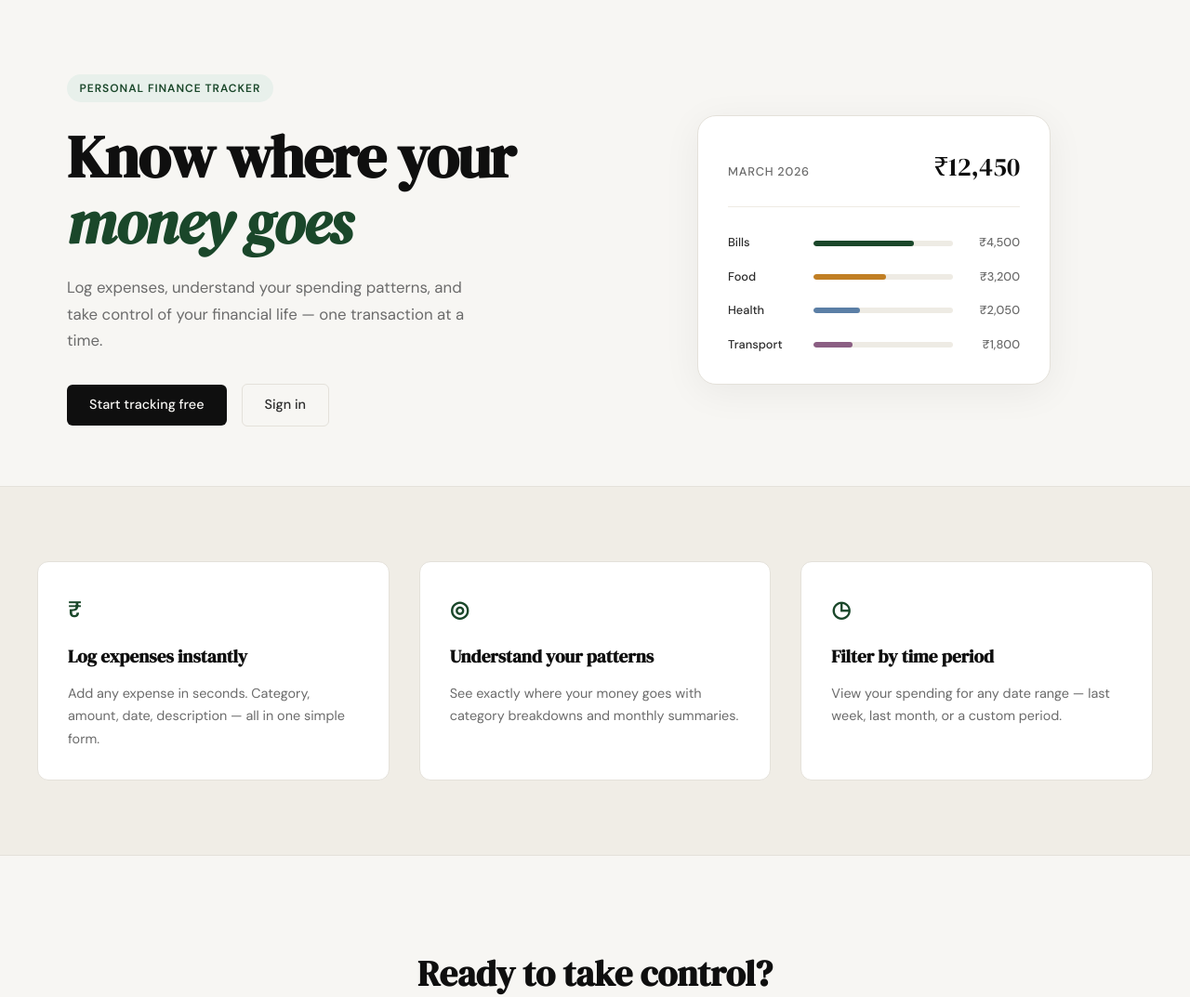
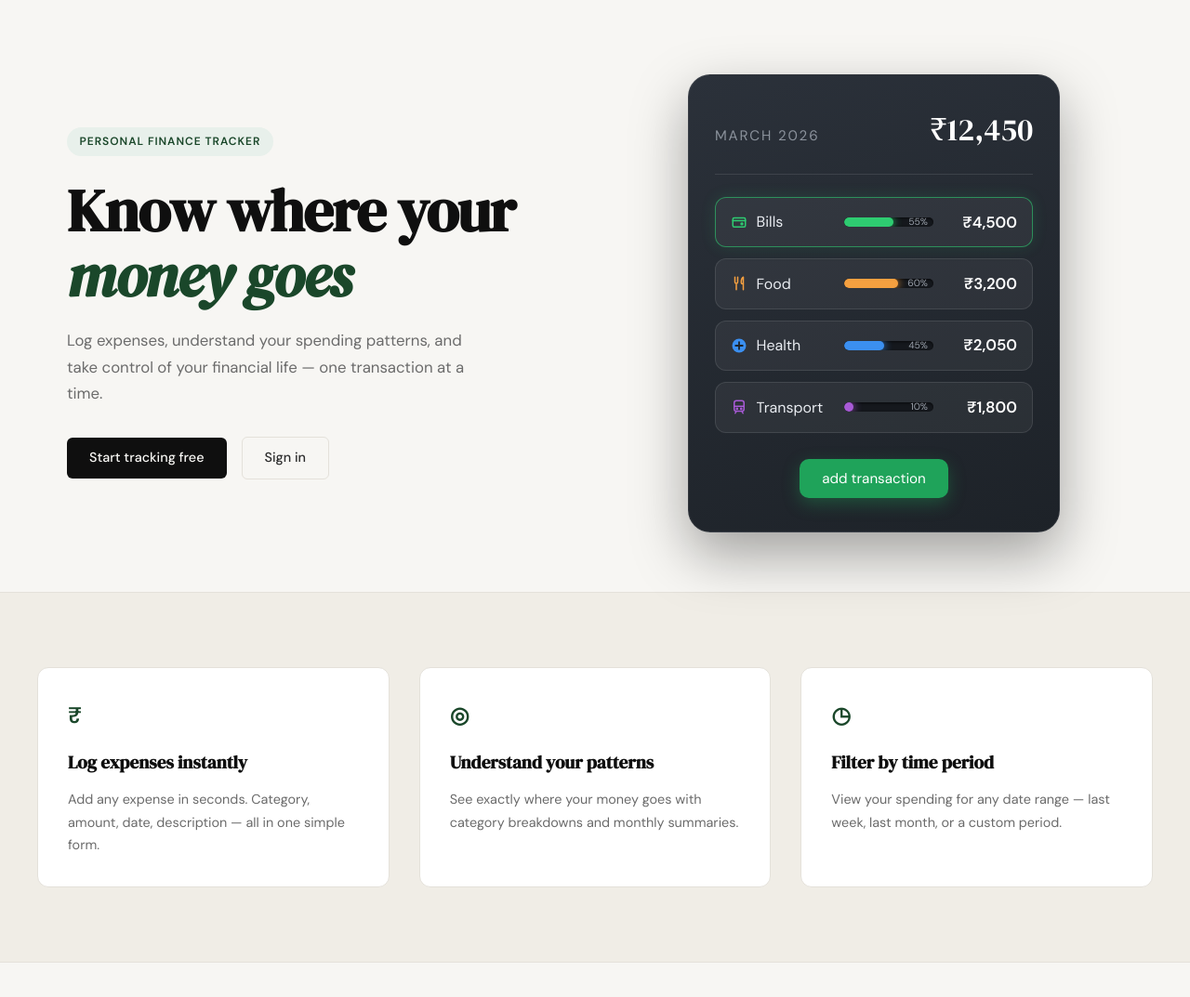
Before and after one commit to aneeq885/expense-tracker, a Flask app: page / in a window 1280 px wide. Shown: the part 61-1134 px from the top of the page at 93% size. Run offline with Flask 3, Linux system fonts and the light colour scheme.

Commit message:
Restyle landing hero card to match design
Co-Authored-By: Claude Haiku 5.5 <noreply@anthropic.com>

```diff
--- /dev/null
+++ b/static/css/landing.css
@@ -0,0 +1,134 @@
+/* ------------------------------------------------------------------ */
+/* Landing hero — dark spending card                                   */
+/* ------------------------------------------------------------------ */
+
+.hero-card {
+    width: 100%;
+    max-width: 400px;
+    background: linear-gradient(160deg, #2b313a 0%, #1d2228 100%);
+    border: 1px solid rgba(255, 255, 255, 0.08);
+    border-radius: 24px;
+    padding: 2rem 1.75rem 2.25rem;
+    box-shadow: 0 24px 60px rgba(0, 0, 0, 0.35);
+    color: #f2f4f7;
+    font-family: var(--font-body);
+}
+
+.hero-card-header {
+    display: flex;
+    justify-content: space-between;
+    align-items: baseline;
+    padding-bottom: 1.25rem;
+    margin-bottom: 1.5rem;
+    border-bottom: 1px solid rgba(255, 255, 255, 0.1);
+}
+
+.hero-card-label {
+    font-size: 0.95rem;
+    letter-spacing: 0.12em;
+    text-transform: uppercase;
+    color: #8b929c;
+}
+
+.hero-card-total {
+    font-family: var(--font-display);
+    font-size: 2.1rem;
+    color: #ffffff;
+}
+
+.hero-card-rows {
+    display: flex;
+    flex-direction: column;
+    gap: 0.75rem;
+}
+
+.hero-row {
+    display: grid;
+    grid-template-columns: 110px 1fr 78px;
+    align-items: center;
+    gap: 0.75rem;
+    padding: 0.8rem 1rem;
+    background: rgba(255, 255, 255, 0.05);
+    border: 1px solid rgba(255, 255, 255, 0.1);
+    border-radius: 12px;
+    --c: #2ecc71;
+}
+
+.hero-row-bills {
+    --c: #2ecc71;
+    border-color: rgba(46, 204, 113, 0.6);
+    box-shadow: 0 0 16px rgba(46, 204, 113, 0.15);
+}
+
+.hero-row-food { --c: #f5a040; }
+.hero-row-health { --c: #3b8ff0; }
+.hero-row-transport { --c: #a85ad6; }
+
+.hero-row-name {
+    display: flex;
+    align-items: center;
+    gap: 0.6rem;
+    font-size: 1rem;
+    color: #e9ecf1;
+}
+
+.hero-row-icon {
+    width: 18px;
+    height: 18px;
+    flex-shrink: 0;
+    color: var(--c);
+}
+
+.hero-row-icon svg {
+    width: 100%;
+    height: 100%;
+}
+
+.hero-row-track {
+    position: relative;
+    height: 10px;
+    background: #15181d;
+    border-radius: 999px;
+    box-shadow: inset 0 1px 3px rgba(0, 0, 0, 0.6);
+    overflow: hidden;
+}
+
+.hero-row-fill {
+    height: 100%;
+    background: var(--c);
+    border-radius: 999px;
+    box-shadow: 0 0 10px var(--c);
+}
+
+.hero-row-pct {
+    position: absolute;
+    right: 6px;
+    top: 50%;
+    transform: translateY(-50%);
+    font-size: 0.65rem;
+    color: #9aa1ab;
+}
+
+.hero-row-amt {
+    font-size: 1.05rem;
+    font-weight: 600;
+    color: #ffffff;
+    text-align: right;
+}
+
+.hero-card-add {
+    display: block;
+    margin: 1.75rem auto 0;
+    background: #1fa35a;
+    color: #ffffff;
+    border: none;
+    border-radius: 10px;
+    padding: 0.7rem 1.5rem;
+    font-family: var(--font-body);
+    font-size: 0.95rem;
+    cursor: pointer;
+    box-shadow: 0 6px 18px rgba(31, 163, 90, 0.35);
+    transition: background 0.2s;
+}
+
+.hero-card-add:hover { background: #22b463; }
--- a/templates/landing.html
+++ b/templates/landing.html
@@ -1,4 +1,8 @@
 {% extends "base.html" %}
+
+{% block head %}
+<link rel="stylesheet" href="{{ url_for('static', filename='css/landing.css') }}">
+{% endblock %}
 
 {% block title %}Spendly — Track Every Rupee{% endblock %}
 
@@ -22,41 +26,58 @@
         </div>
     </div>
     <div class="hero-visual">
-        <div class="mock-card">
-            <div class="mock-card-header">
-                <span class="mock-label">March 2026</span>
-                <span class="mock-total">₹12,450</span>
+        <div class="hero-card">
+            <div class="hero-card-header">
+                <span class="hero-card-label">March 2026</span>
+                <span class="hero-card-total">₹12,450</span>
             </div>
-            <div class="mock-bars">
-                <div class="mock-bar-row">
-                    <span class="mock-cat">Bills</span>
-                    <div class="mock-bar-track">
-                        <div class="mock-bar" style="width: 72%"></div>
+            <div class="hero-card-rows">
+                <div class="hero-row hero-row-bills">
+                    <span class="hero-row-name">
+                        <span class="hero-row-icon"><svg viewBox="0 0 24 24" fill="none" stroke="currentColor" stroke-width="2" stroke-linecap="round" stroke-linejoin="round"><rect x="3" y="6" width="18" height="13" rx="2"/><path d="M3 10h18"/><circle cx="16" cy="14.5" r="1.3" fill="currentColor"/></svg></span>
+                        Bills
+                    </span>
+                    <div class="hero-row-track">
+                        <div class="hero-row-fill" style="width: 55%"></div>
+                        <span class="hero-row-pct">55%</span>
                     </div>
-                    <span class="mock-amt">₹4,500</span>
+                    <span class="hero-row-amt">₹4,500</span>
                 </div>
-                <div class="mock-bar-row">
-                    <span class="mock-cat">Food</span>
-                    <div class="mock-bar-track">
-                        <div class="mock-bar mock-bar-2" style="width: 52%"></div>
+                <div class="hero-row hero-row-food">
+                    <span class="hero-row-name">
+                        <span class="hero-row-icon"><svg viewBox="0 0 24 24" fill="none" stroke="currentColor" stroke-width="2" stroke-linecap="round" stroke-linejoin="round"><path d="M6 3v7a2 2 0 0 0 4 0V3M8 12v9M18 21V3c-2.2 1.2-3 4.2-3 7.5 0 1.3 1 2 2 2h1"/></svg></span>
+                        Food
+                    </span>
+                    <div class="hero-row-track">
+                        <div class="hero-row-fill" style="width: 60%"></div>
+                        <span class="hero-row-pct">60%</span>
                     </div>
-                    <span class="mock-amt">₹3,200</span>
+                    <span class="hero-row-amt">₹3,200</span>
                 </div>
-                <div class="mock-bar-row">
-                    <span class="mock-cat">Health</span>
-                    <div class="mock-bar-track">
-                        <div class="mock-bar mock-bar-3" style="width: 33%"></div>
+                <div class="hero-row hero-row-health">
+                    <span class="hero-row-name">
+                        <span class="hero-row-icon"><svg viewBox="0 0 24 24"><circle cx="12" cy="12" r="10" fill="currentColor"/><path d="M12 7v10M7 12h10" stroke="#1d2228" stroke-width="2.4" stroke-linecap="round"/></svg></span>
+                        Health
+                    </span>
+                    <div class="hero-row-track">
+                        <div class="hero-row-fill" style="width: 45%"></div>
+                        <span class="hero-row-pct">45%</span>
                     </div>
-                    <span class="mock-amt">₹2,050</span>
+                    <span class="hero-row-amt">₹2,050</span>
                 </div>
-                <div class="mock-bar-row">
-                    <span class="mock-cat">Transport</span>
-                    <div class="mock-bar-track">
-                        <div class="mock-bar mock-bar-4" style="width: 28%"></div>
+                <div class="hero-row hero-row-transport">
+                    <span class="hero-row-name">
+                        <span class="hero-row-icon"><svg viewBox="0 0 24 24" fill="none" stroke="currentColor" stroke-width="2" stroke-linecap="round" stroke-linejoin="round"><rect x="5" y="3" width="14" height="15" rx="3"/><path d="M5 11h14M8 18l-1.5 3M16 18l1.5 3"/><circle cx="9" cy="14.5" r="0.8" fill="currentColor"/><circle cx="15" cy="14.5" r="0.8" fill="currentColor"/></svg></span>
+                        Transport
+                    </span>
+                    <div class="hero-row-track">
+                        <div class="hero-row-fill" style="width: 10%"></div>
+                        <span class="hero-row-pct">10%</span>
                     </div>
-                    <span class="mock-amt">₹1,800</span>
+                    <span class="hero-row-amt">₹1,800</span>
                 </div>
             </div>
+            <button class="hero-card-add" type="button">add transaction</button>
         </div>
     </div>
 </section>
```
